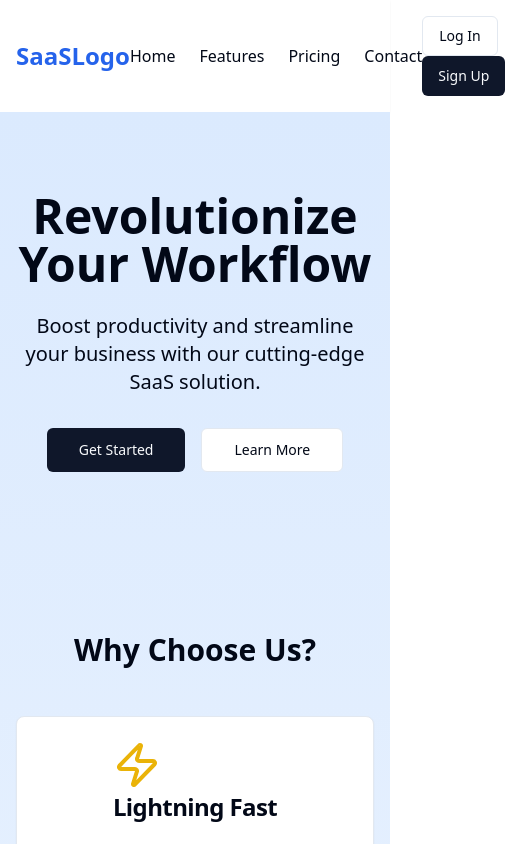
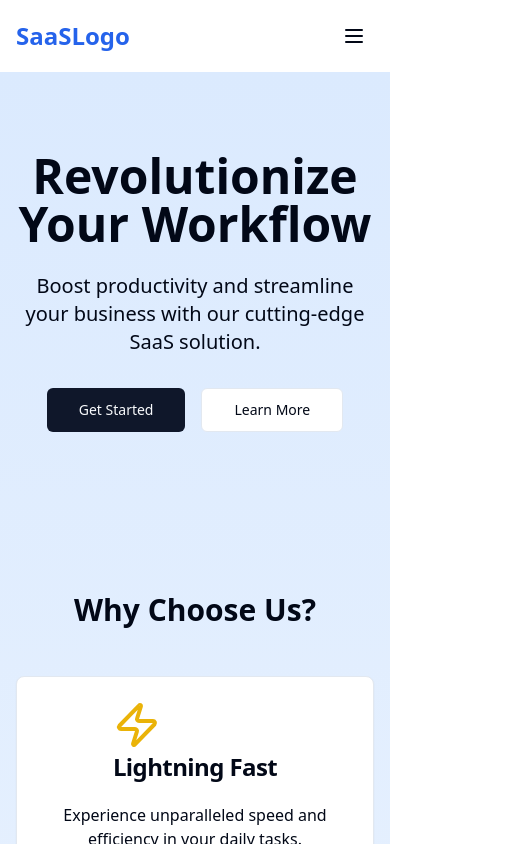
Before and after one commit to Thisara404/Landing-Page, a React (Vite) app: page / in a window 390 px wide. Shown: the top 844 px of the page, 506 px wide, since content can reach past the window. Built offline with nearby package versions, Linux system fonts and the light colour scheme.

Commit message:
Optimize Header for Mobile
Improved the header section to ensure better responsiveness and usability on mobile devices. Adjusted styles and layout for a more seamless user experience across different screen sizes.
[skip gpt_engineer]

```diff
--- a/src/components/Header.jsx
+++ b/src/components/Header.jsx
@@ -1,12 +1,21 @@
-import React from 'react';
+import React, { useState } from 'react';
 import { Button } from "@/components/ui/button";
 import { NavLink } from 'react-router-dom';
+import { Menu, X } from 'lucide-react';
 
 const Header = () => {
+  const [isMenuOpen, setIsMenuOpen] = useState(false);
+
+  const toggleMenu = () => {
+    setIsMenuOpen(!isMenuOpen);
+  };
+
   return (
     <header className="bg-white shadow-sm">
-      <div className="container mx-auto px-4 py-4 flex justify-between items-center">
+      <div className="container mx-auto px-4 py-4">
+        <div className="flex justify-between items-center">
           <div className="text-2xl font-bold text-blue-600">SaaSLogo</div>
+          <div className="hidden md:flex items-center space-x-6">
             <nav>
               <ul className="flex space-x-6">
                 <li><NavLink to="/" className="hover:text-blue-600">Home</NavLink></li>
@@ -20,6 +29,29 @@ const Header = () => {
               <Button>Sign Up</Button>
             </div>
           </div>
+          <div className="md:hidden">
+            <Button variant="ghost" size="icon" onClick={toggleMenu}>
+              {isMenuOpen ? <X className="h-6 w-6" /> : <Menu className="h-6 w-6" />}
+            </Button>
+          </div>
+        </div>
+        {isMenuOpen && (
+          <div className="md:hidden mt-4">
+            <nav>
+              <ul className="flex flex-col space-y-2">
+                <li><NavLink to="/" className="block py-2 hover:text-blue-600" onClick={toggleMenu}>Home</NavLink></li>
+                <li><NavLink to="/features" className="block py-2 hover:text-blue-600" onClick={toggleMenu}>Features</NavLink></li>
+                <li><NavLink to="/pricing" className="block py-2 hover:text-blue-600" onClick={toggleMenu}>Pricing</NavLink></li>
+                <li><NavLink to="/contact" className="block py-2 hover:text-blue-600" onClick={toggleMenu}>Contact</NavLink></li>
+              </ul>
+            </nav>
+            <div className="mt-4 space-y-2">
+              <Button variant="outline" className="w-full">Log In</Button>
+              <Button className="w-full">Sign Up</Button>
+            </div>
+          </div>
+        )}
+      </div>
     </header>
   );
 };
```
Lines whose indentation alone changed are shown as unchanged.
